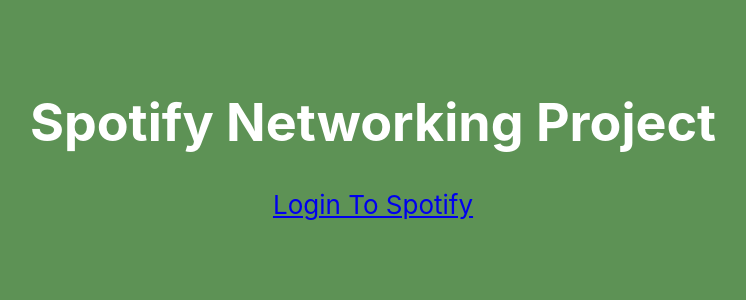
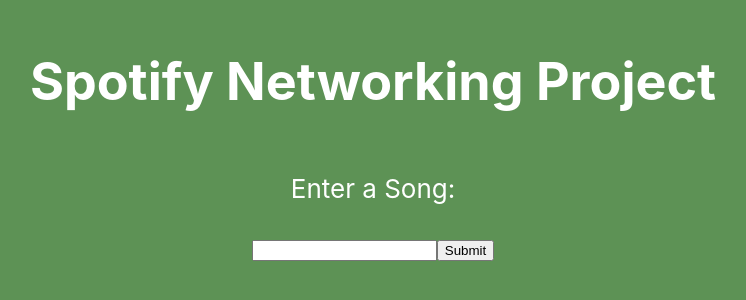
Before and after one commit to 0xYST/CNT4104_Group_Proj, a React (Vite) app in the folder react/: page / in a window 1280 px wide. Shown: the part 262-562 px from the top of the page, without its empty margins (267-1013 px from the left). Built offline with nearby package versions, Linux system fonts and the light colour scheme.

Commit message:
Master update

```diff
--- a/react/package.json
+++ b/react/package.json
@@ -13,6 +13,6 @@
   },
   "devDependencies": {
     "@vitejs/plugin-react": "^1.0.7",
-    "vite": "^2.8.0"
+    "vite": "^2.9.15"
   }
 }
--- a/react/src/App.jsx
+++ b/react/src/App.jsx
@@ -1,17 +1,18 @@
 import './App.css'
 
 function App() {
-  const CLIENT_ID = "88fb5309a15343db8f0e7d7891c98ea9"
-  const REDIRECT_URI = "http://localhost:3000"
-  const AUTH_ENDPOINT = "https://accounts.spotify.com/authorize"
-  const RESPONSE_TYPE = "token"
-
 
   return (
     <div className="App">
       <header className="App-header">
         <h1>Spotify Networking Project</h1>
-        <a href={`${AUTH_ENDPOINT}?client_id=${CLIENT_ID}&redirect_uri=${REDIRECT_URI}&response_type=${RESPONSE_TYPE}`}>Login To Spotify</a>
+        <p>Enter a Song:</p>
+        <form>
+        <label>
+        <input type="text" name="name" />
+        </label>
+        <input type="submit" value="Submit" />
+        </form>
       </header>
     </div>
   )
```
Also changed, not shown: 1 other file (tests, documents, lock files or other folders).
